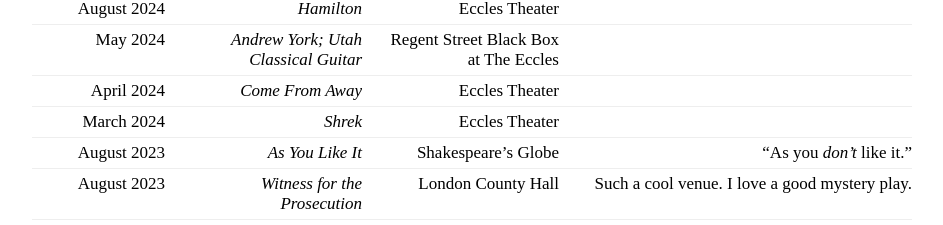
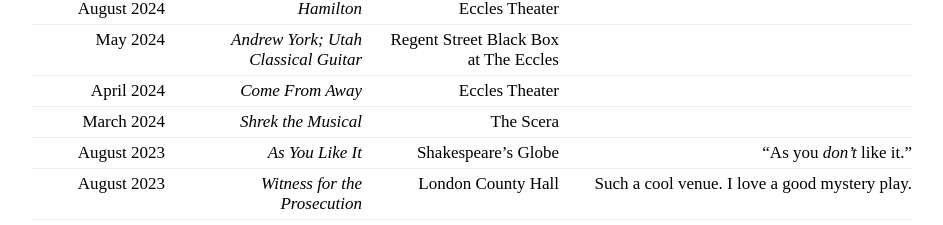
Before and after one commit to drewdaemon/drewtate.io, a Jekyll site: the page built from _posts/2026-08-08-stub-archive.md, in a window 1280 px wide. Shown: the part 1196-1421 px from the top of the page, without its empty margins (168-1111 px from the left). Built offline with Jekyll 4.4.1, drawn with Linux system fonts in a browser that asks for light colours.

Commit message:
Update 2026-08-08-stub-archive.md

```diff
--- a/_posts/2026-08-08-stub-archive.md
+++ b/_posts/2026-08-08-stub-archive.md
@@ -30,7 +30,7 @@ pinned: true
 | August 2024    | _Hamilton_                                          | Eccles Theater                        |                                                                                                                                                                                                                                                                    |
 | May 2024       | _Andrew York; Utah Classical Guitar_                | Regent Street Black Box at The Eccles |                                                                                                                                                                                                                                                                    |
 | April 2024     | _Come From Away_                                    | Eccles Theater                        |                                                                                                                                                                                                                                                                    |
-| March 2024     | _Shrek_                                             | Eccles Theater                        |                                                                                                                                                                                                                                                                    |
+| March 2024     | _Shrek the Musical_                                 | The Scera                        |                                                                                                                                                                                                                                                                    |
 | August 2023    | _As You Like It_                                    | Shakespeare's Globe                   | "As you _don't_ like it."                                                                                                                                                                                                                                          |
 | August 2023    | _Witness for the Prosecution_                       | London County Hall                    | Such a cool venue. I love a good mystery play.                                                                                                                                                                                                                     |
 {: #archive-table}
```
